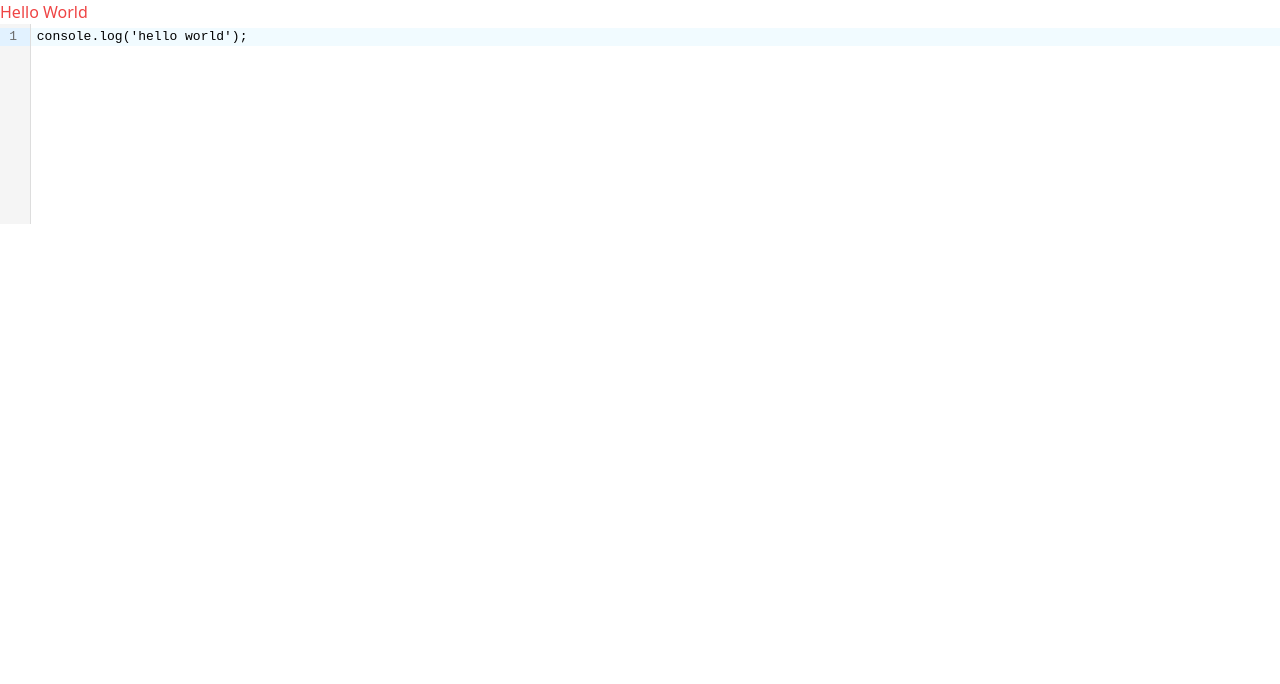
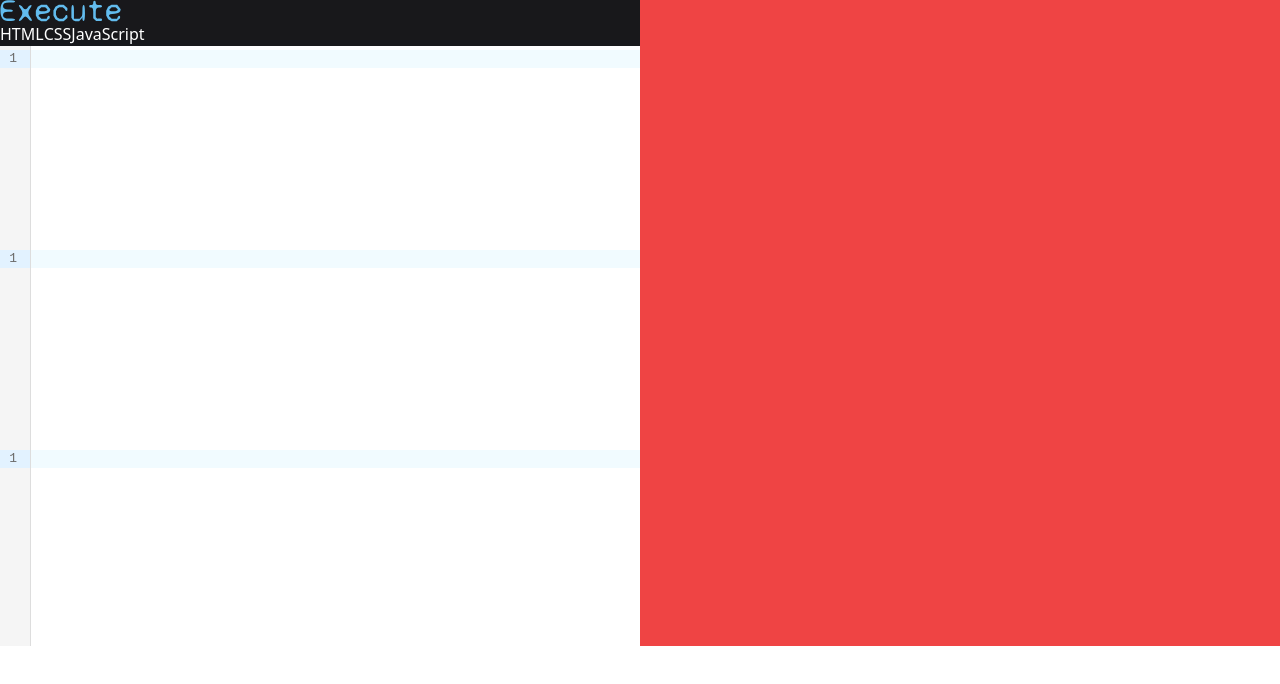
Before and after one commit to subhoghoshX/execute, a Next.js app: page / in a window 1280 px wide. Shown: the top 684 px of the page. Built offline with nearby package versions, Linux system fonts and the light colour scheme; what prettier-plugin-tailwindcss would draw is missing.

Commit message:
feat: html, css, js editors and proper states

```diff
--- /dev/null
+++ b/components/Editor.tsx
@@ -0,0 +1,58 @@
+import Logo from "../components/Logo";
+import { html } from "@codemirror/lang-html";
+import { javascript } from "@codemirror/lang-javascript";
+import ReactCodeMirror from "@uiw/react-codemirror";
+import { MutableRefObject, useEffect, useState } from "react";
+import { css } from "@codemirror/lang-css";
+
+interface Props {
+  iframeRef: MutableRefObject<HTMLIFrameElement | null>;
+}
+
+export default function ({ iframeRef }: Props) {
+  const [currentLang, setCurrentLang] = useState(0);
+  const [htmlCode, setHtmlCode] = useState("");
+  const [cssCode, setCssCode] = useState("");
+  const [jsCode, setJsCode] = useState("");
+
+  useEffect(() => {
+    if (iframeRef.current?.contentDocument) {
+      iframeRef.current.contentDocument.body.innerHTML = `${htmlCode}<style>${cssCode}</style><script>${jsCode}</script>`;
+    }
+  }, [htmlCode, cssCode, jsCode]);
+
+  return (
+    <section className="w-1/2 bg-zinc-900">
+      <Logo />
+      <menu>
+        <button className="text-white" onClick={() => setCurrentLang(0)}>
+          HTML
+        </button>
+        <button className="text-white" onClick={() => setCurrentLang(1)}>
+          CSS
+        </button>
+        <button className="text-white" onClick={() => setCurrentLang(2)}>
+          JavaScript
+        </button>
+      </menu>
+      <ReactCodeMirror
+        value={htmlCode}
+        height="200px"
+        onChange={(value) => setHtmlCode(value)}
+        extensions={[html()]}
+      />
+      <ReactCodeMirror
+        value={cssCode}
+        height="200px"
+        onChange={(value) => setCssCode(value)}
+        extensions={[css()]}
+      />
+      <ReactCodeMirror
+        value={jsCode}
+        height="200px"
+        onChange={(value) => setJsCode(value)}
+        extensions={[javascript()]}
+      />
+    </section>
+  );
+}
--- /dev/null
+++ b/components/Logo.tsx
@@ -0,0 +1,40 @@
+export default function Logo() {
+  return (
+    <svg
+      width="121"
+      height="22"
+      viewBox="0 0 121 22"
+      fill="none"
+      xmlns="http://www.w3.org/2000/svg"
+    >
+      <path
+        d="M9.112 18.6C13.1653 18.6 15.192 18.9947 15.192 19.784C15.192 20.5947 12.7387 21 7.832 21C2.904 21 0.440002 17.5333 0.440002 10.6C0.440002 3.66668 2.89334 0.200012 7.8 0.200012C12.7067 0.200012 15.16 0.594679 15.16 1.38401C15.16 2.19468 13.1333 2.60001 9.08 2.60001C5.02667 2.60001 3 3.74135 3 6.02401C3 8.30668 4.664 9.44801 7.992 9.44801C11.2987 9.44801 12.952 9.84268 12.952 10.632C12.952 11.4427 11.2987 11.848 7.992 11.848C4.664 11.848 3 12.968 3 15.208C3 17.4693 5.03734 18.6 9.112 18.6Z"
+        fill="#62BCEE"
+      />
+      <path
+        d="M31.3778 21C30.3324 21 29.0738 19.9867 27.6018 17.96C26.1084 15.9333 24.6364 15.9333 23.1858 17.96C21.7138 19.9867 20.4658 21 19.4418 21C18.3964 21 18.8764 19.6453 20.8818 16.936C22.8658 14.248 22.8658 11.5813 20.8818 8.93601C18.8764 6.31201 18.3964 5.00001 19.4418 5.00001C20.4658 5.00001 21.7138 5.96001 23.1858 7.88001C24.6578 9.80001 26.0764 9.80001 27.4418 7.88001C28.8284 5.96001 30.0338 5.00001 31.0578 5.00001C32.0604 5.00001 31.6231 6.29068 29.7458 8.87201C27.8471 11.496 27.9004 14.1627 29.9058 16.872C31.9324 19.624 32.4231 21 31.3778 21Z"
+        fill="#62BCEE"
+      />
+      <path
+        d="M48.8435 15.848C49.6542 15.848 49.9208 16.6587 49.6435 18.28L46.2835 21.32H41.2595L37.7715 19.208L35.8195 15.432V10.632L37.7075 6.82401L41.1315 4.68001H46.8275L50.3155 9.32001C50.1875 12.2213 48.1715 13.672 44.2675 13.672C40.3422 13.672 38.4542 14.4507 38.6035 16.008L41.3555 18.856H46.6995C47.2968 16.8507 48.0115 15.848 48.8435 15.848ZM41.3555 7.14401L39.0195 9.38401C38.6995 10.7067 40.0328 11.368 43.0195 11.368C46.0062 11.368 47.4568 10.6853 47.3715 9.32001L45.1635 7.14401H41.3555Z"
+        fill="#62BCEE"
+      />
+      <path
+        d="M67.3973 17.928L63.6533 21.32H58.7893L55.3973 19.304L53.4133 15.528V10.536L55.3973 6.72801L58.7893 4.68001H63.6213L67.3652 8.07201C67.6212 10.0133 67.3653 10.984 66.5973 10.984C65.8079 10.984 65.2212 10.3547 64.8372 9.09601L62.6293 7.14401H59.5253L57.2853 8.55201L55.9733 11.208V14.856L57.2853 17.48L59.5253 18.856H62.6613L64.8693 16.904C65.2533 15.624 65.8293 14.984 66.5973 14.984C67.3653 14.984 67.6319 15.9653 67.3973 17.928Z"
+        fill="#62BCEE"
+      />
+      <path
+        d="M83.679 5.00001C84.5323 5.00001 84.959 7.66668 84.959 13C84.959 18.3333 84.5323 21 83.679 21C82.8257 21 82.399 20.1893 82.399 18.568C82.399 16.9253 82.207 16.7973 81.823 18.184L79.103 21.32H75.391L73.023 20.264L71.391 17.704V10.312C71.391 6.77068 71.8177 5.00001 72.671 5.00001C73.5243 5.00001 73.951 6.66401 73.951 9.99201V18.76H79.679L81.951 16.008C82.2497 14.856 82.399 12.744 82.399 9.67201C82.399 6.55735 82.8257 5.00001 83.679 5.00001Z"
+        fill="#62BCEE"
+      />
+      <path
+        d="M98.9368 7.40001C96.8248 7.40001 95.7688 8.75468 95.7688 11.464V17.256L97.3048 18.632C97.7528 18.6107 98.2328 18.6 98.7448 18.6C99.2568 18.6 99.8008 18.6 100.377 18.6C101.507 18.6 102.073 18.9947 102.073 19.784C102.073 20.5947 101.507 21 100.377 21H96.1208L93.2088 18.312V11.464C93.2088 8.75468 92.5367 7.40001 91.1927 7.40001C89.8274 7.40001 89.1448 6.99468 89.1448 6.18401C89.1448 5.39468 89.8274 5.00001 91.1927 5.00001C92.5367 5.00001 93.2088 4.30668 93.2088 2.92001C93.2088 1.53335 93.6354 0.840012 94.4888 0.840012C95.3421 0.840012 95.7688 1.53335 95.7688 2.92001C95.7688 4.30668 96.8248 5.00001 98.9368 5.00001C101.027 5.00001 102.073 5.39468 102.073 6.18401C102.073 6.99468 101.027 7.40001 98.9368 7.40001Z"
+        fill="#62BCEE"
+      />
+      <path
+        d="M119.219 15.848C120.029 15.848 120.296 16.6587 120.019 18.28L116.659 21.32H111.635L108.146 19.208L106.195 15.432V10.632L108.083 6.82401L111.507 4.68001H117.202L120.691 9.32001C120.563 12.2213 118.547 13.672 114.643 13.672C110.717 13.672 108.829 14.4507 108.979 16.008L111.73 18.856H117.075C117.672 16.8507 118.387 15.848 119.219 15.848ZM111.73 7.14401L109.395 9.38401C109.075 10.7067 110.408 11.368 113.395 11.368C116.381 11.368 117.832 10.6853 117.747 9.32001L115.539 7.14401H111.73Z"
+        fill="#62BCEE"
+      />
+    </svg>
+  );
+}
--- a/pages/index.tsx
+++ b/pages/index.tsx
@@ -1,18 +1,9 @@
-import { html } from "@codemirror/lang-html";
-import { javascript } from "@codemirror/lang-javascript";
-import ReactCodeMirror from "@uiw/react-codemirror";
 import Head from "next/head";
 import { useRef } from "react";
+import Editor from "../components/Editor";
 
 export default function Home() {
   const iframeRef = useRef<HTMLIFrameElement>(null);
-
-  function onChange(value: string) {
-    // console.log({ value });
-    if(iframeRef.current?.contentDocument) {
-      iframeRef.current.contentDocument.body.innerHTML= value
-    }
-  }
 
   return (
     <div>
@@ -24,16 +15,10 @@ export default function Home() {
         />
         <link rel="icon" href="/favicon.ico" />
       </Head>
-      <main>
-        <h1 className="text-red-500">Hello World</h1>
-        <ReactCodeMirror
-          value="console.log('hello world');"
-          height="200px"
-          onChange={onChange}
-          extensions={[html()]}
-        />
+      <main className="md:flex">
+        <Editor iframeRef={iframeRef} />
+        <iframe className="w-1/2 bg-red-500" ref={iframeRef}></iframe>
       </main>
-      <iframe ref={iframeRef}></iframe>
     </div>
   );
 }
```
